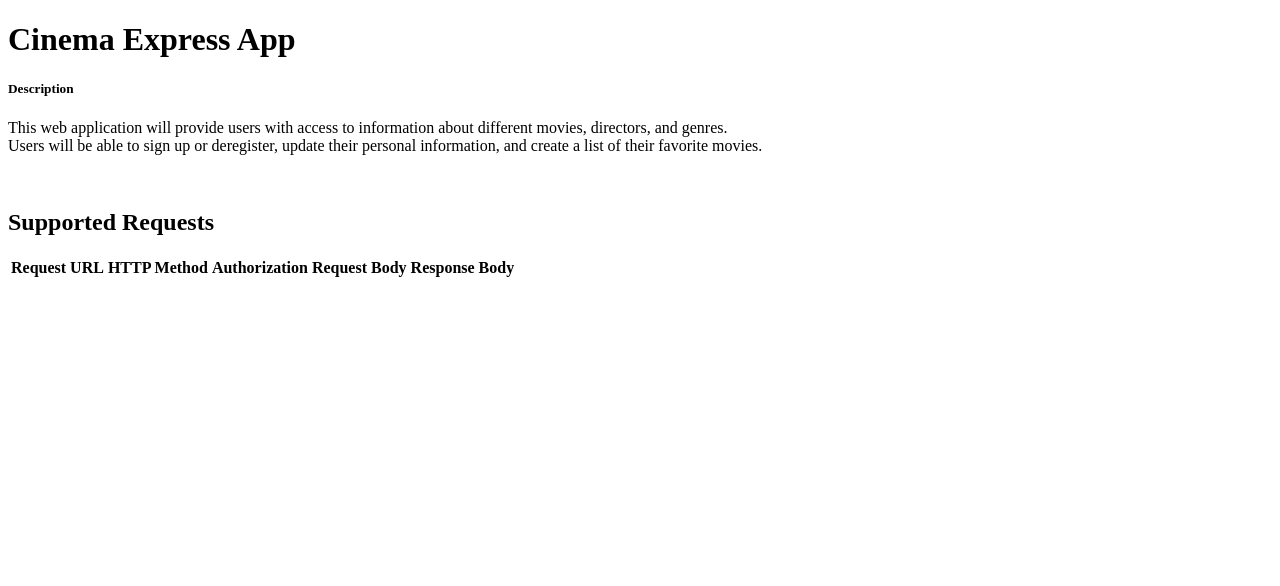
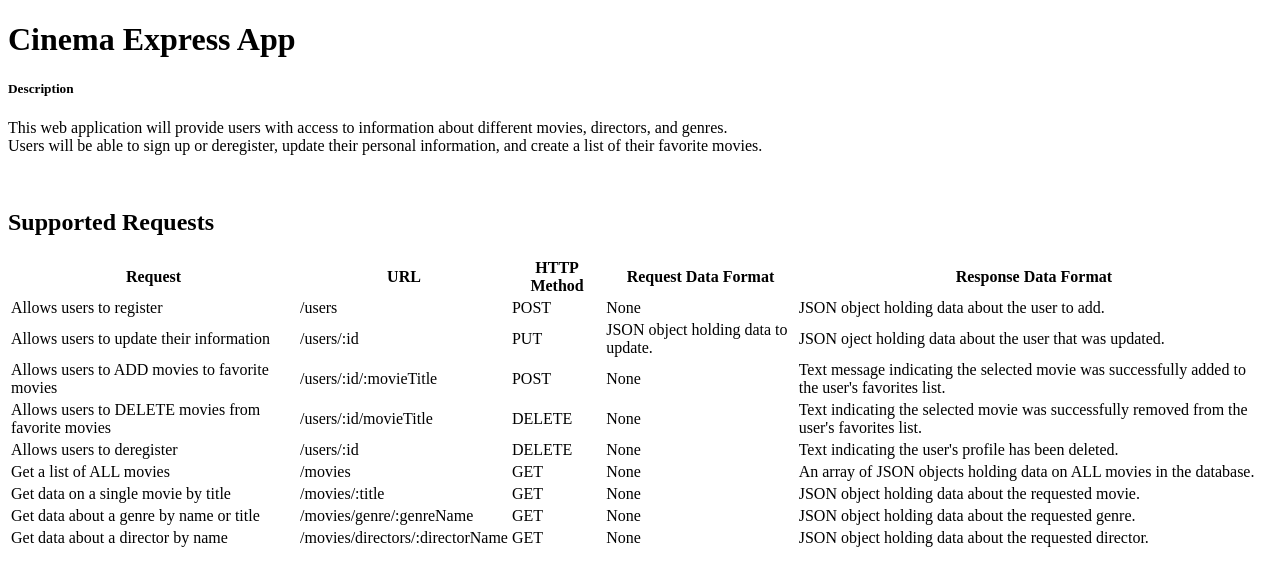
Before and after one commit to ccashley12/movie_api, a website: page public/documentation.html in a window 1280 px wide. Drawn offline with Linux system fonts and the light colour scheme.

Commit message:
added table of for documentation for endpoints

```diff
--- a/public/documentation.html
+++ b/public/documentation.html
@@ -3,7 +3,7 @@
 <head>
     <meta charset="UTF-8">
     <meta name="viewport" content="width=device-width, initial-scale=1.0">
-    <title>Documentation</title>
+    <title>Cinema Express Documentation</title>
 </head>
 <body>
     <header>
@@ -20,11 +20,75 @@
                     <th scope="col">Request</th>
                     <th scope="col">URL</th>
                     <th scope="col">HTTP Method</th>
-                    <th scope="col">Authorization</th>
-                    <th scope="col">Request Body</th>
-                    <th scope="col">Response Body</th>
+                    <th scope="col">Request Data Format</th>
+                    <th scope="col">Response Data Format</th>
                 </tr>
             </thead>
+            <tbody>
+                <tr>
+                    <td>Allows users to register</td>
+                    <td>/users</td>
+                    <td>POST</td>
+                    <td>None</td>
+                    <td>JSON object holding data about the user to add.</td>
+                </tr>
+                <tr>
+                    <td>Allows users to update their information</td>
+                    <td>/users/:id</td>
+                    <td>PUT</td>
+                    <td>JSON object holding data to update.</td>
+                    <td>JSON oject holding data about the user that was updated.</td>
+                </tr>
+                <tr>
+                    <td>Allows users to ADD movies to favorite movies</td>
+                    <td>/users/:id/:movieTitle</td>
+                    <td>POST</td>
+                    <td>None</td>
+                    <td>Text message indicating the selected movie was successfully added to the user's favorites list.</td>
+                </tr>
+                <tr>
+                    <td>Allows users to DELETE movies from favorite movies</td>
+                    <td>/users/:id/movieTitle</td>
+                    <td>DELETE</td>
+                    <td>None</td>
+                    <td>Text indicating the selected movie was successfully removed from the user's favorites list.</td>
+                </tr>
+                <tr>
+                    <td>Allows users to deregister</td>
+                    <td>/users/:id</td>
+                    <td>DELETE</td>
+                    <td>None</td>
+                    <td>Text indicating the user's profile has been deleted.</td>
+                </tr>
+                <tr>
+                    <td>Get a list of ALL movies</td>
+                    <td>/movies</td>
+                    <td>GET</td>
+                    <td>None</td>
+                    <td>An array of JSON objects holding data on ALL movies in the database.</td>
+                </tr>
+                <tr>
+                    <td>Get data on a single movie by title</td>
+                    <td>/movies/:title</td>
+                    <td>GET</td>
+                    <td>None</td>
+                    <td>JSON object holding data about the requested movie.</td>
+                </tr>
+                <tr>
+                    <td>Get data about a genre by name or title</td>
+                    <td>/movies/genre/:genreName</td>
+                    <td>GET</td>
+                    <td>None</td>
+                    <td>JSON object holding data about the requested genre.</td>
+                </tr>
+                <tr>
+                    <td>Get data about a director by name</td>
+                    <td>/movies/directors/:directorName</td>
+                    <td>GET</td>
+                    <td>None</td>
+                    <td>JSON object holding data about the requested director.</td>
+                </tr>
+            </tbody>
         </table>
     </header>
 
```
